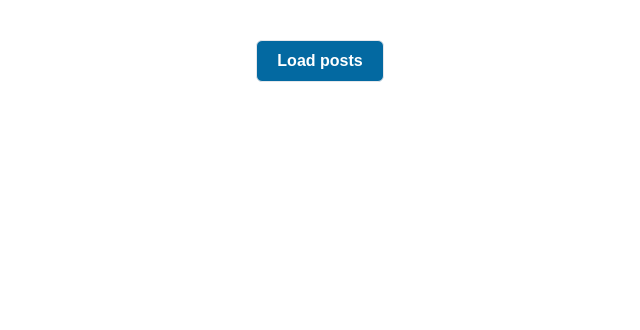
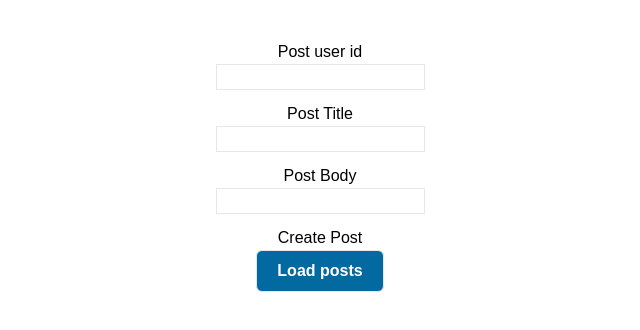
Before and after one commit to farjanaIslamNipa/vue-composition-api, a Vue app: page / in a window 1280 px wide. Before the commit this address had no page. Shown: the top 330 px of the page, without its empty margins (320-960 px from the left). Built offline with nearby package versions, Linux system fonts and the light colour scheme; a web font is replaced by a local one.

Commit message:
practicing

```diff
--- a/src/App.vue
+++ b/src/App.vue
@@ -1,5 +1,15 @@
 <template>
     <div class="container mx-auto mt-10 text-center">
+        <form @submit.prevent="createPost" action="">
+            <label for="userId">Post user id</label> <br>
+            <input type="text" v-model="formData.userId" class="mb-3 border"> <br>
+            <label for="userId">Post Title</label> <br>
+            <input type="text" v-model="formData.title" class="mb-3 border"> <br>
+            <label for="userId">Post Body</label> <br>
+            <input type="text" v-model="formData.body" class="mb-3 border"> <br>
+            <button>Create Post</button>
+        </form>
+
         <button @click="loadPosts" class="border py-2 font-semibold px-5 bg-sky-700 text-white rounded-md">Load posts</button>
         <div v-for="post in posts" :key="post.id" class="text-start">
             <h3 class="font-medium text-2xl">{{ post.title }}</h3>
@@ -12,11 +22,24 @@ import { ref } from 'vue';
 import axios from "axios";
 
 const posts = ref([])
+const formData = ref({
+    userId: '',
+    title: '',
+    body: ''
+})
 
 const loadPosts = () => {
     axios.get('https://jsonplaceholder.typicode.com/posts')
         .then(res => {
             posts.value = res.data
+            console.log(res.data, 'data')
+        })
+        .catch(err => console.log(err))
+}
+
+const createPost = () => {
+    axios.post('https://jsonplaceholder.typicode.com/posts', formData.value)
+        .then(res => {
             console.log(res.data, 'data')
         })
         .catch(err => console.log(err))
```
